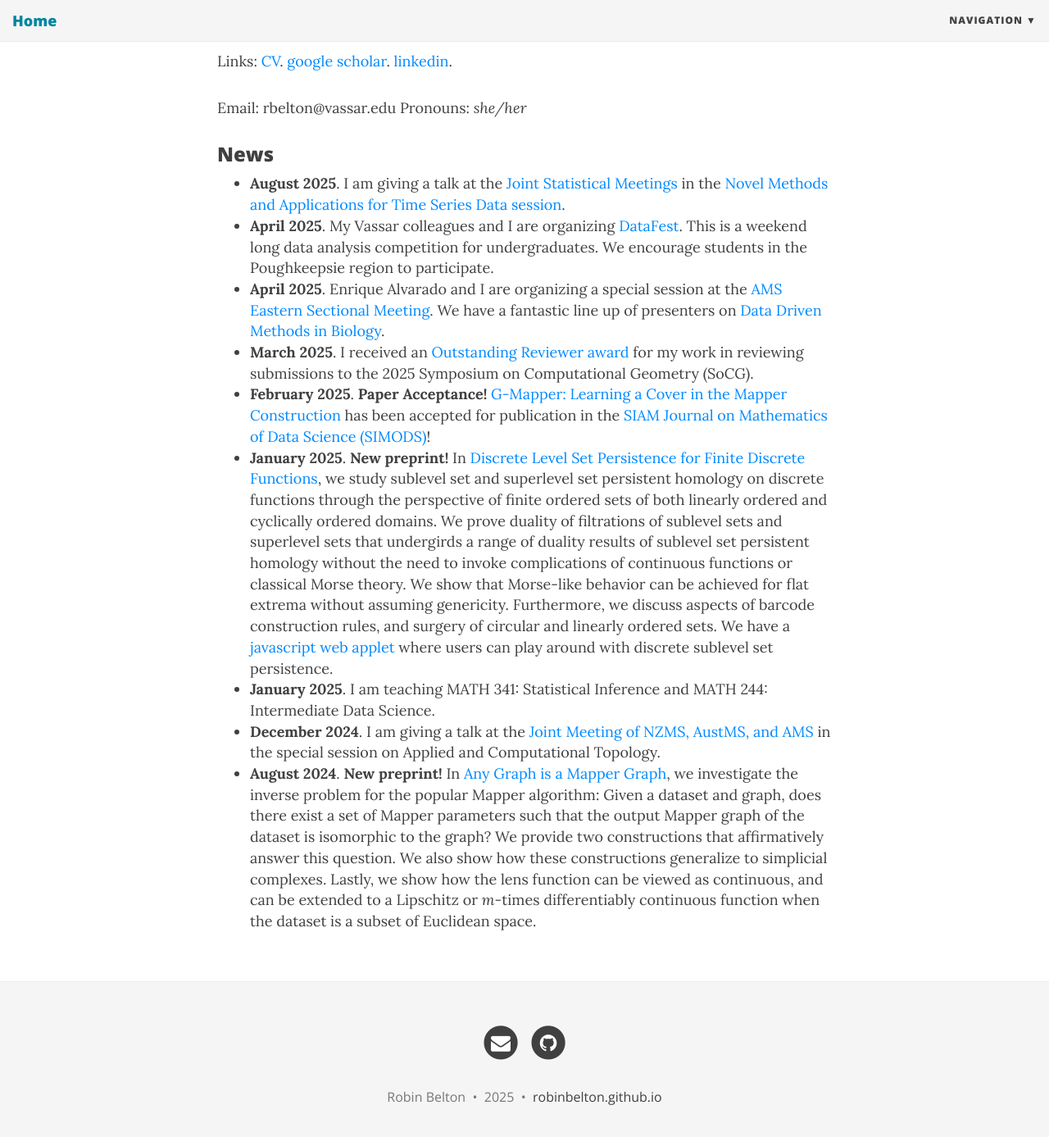
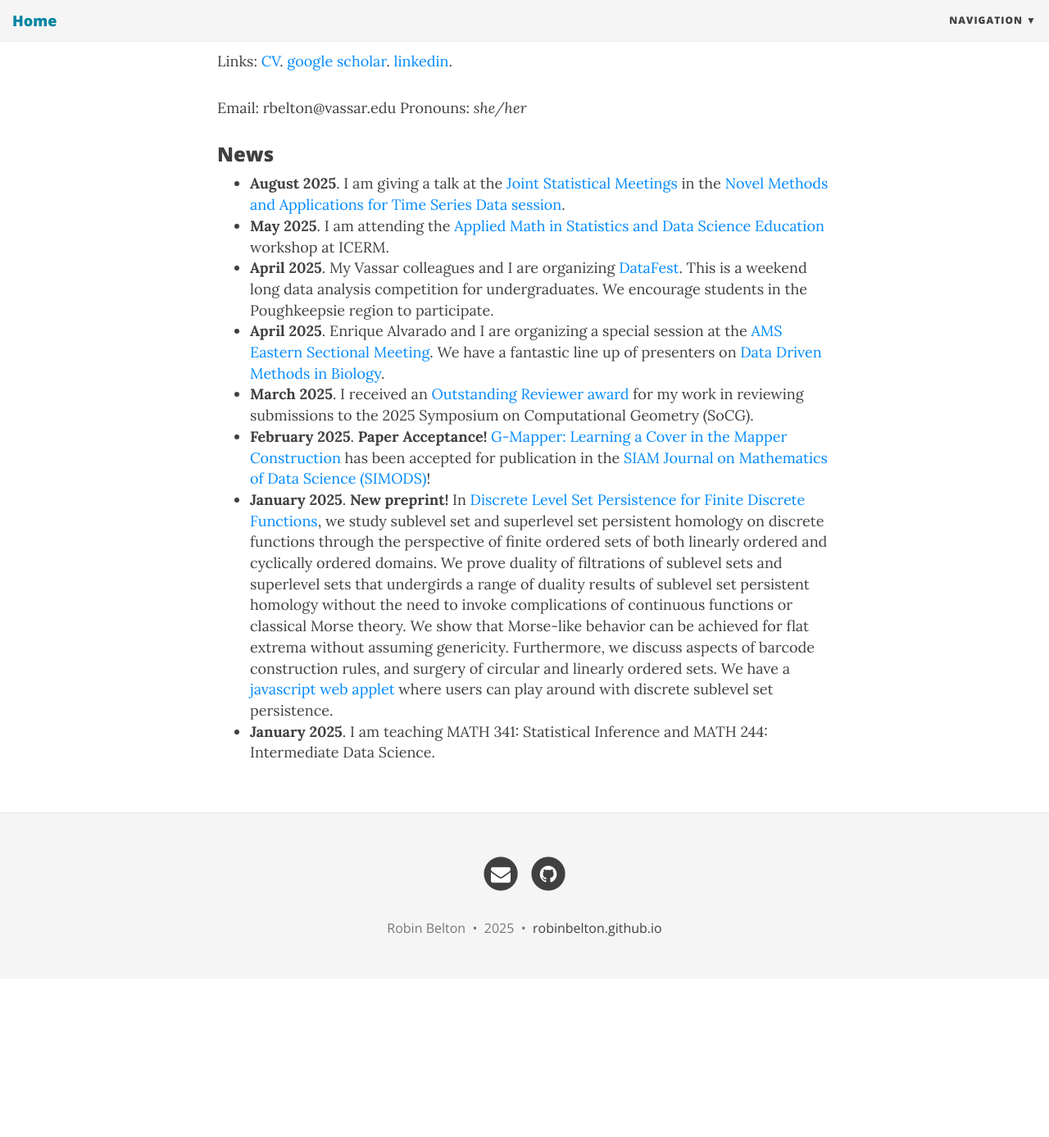
Before and after one commit to robinbelton/robinbelton.github.io, a Jekyll site: the page built from index.html, in a window 1280 px wide and 1400 px high, scrolled down 662 px. Shown: the top 1387 px of the window at 82% size. Built offline with Jekyll 4.4.1, drawn with Linux system fonts in a browser that asks for light colours; nearby versions of some CDN libraries; the list of posts is cut into pages by our own code; after the commit the page ends 1856 px from its top, so only the background shows below that.

Commit message:
Update website

```diff
--- a/index.html
+++ b/index.html
@@ -19,12 +19,11 @@ Hello! I am an Assistant Professor in the Department of Mathematics and Statisti
 <h3>News</h3>
 <ul>
     <li><b>August 2025</b>. I am giving a talk at the <a href = "https://ww2.amstat.org/meetings/jsm/2025/">Joint Statistical Meetings</a> in the <a href = "https://ww3.aievolution.com/JSMAnnual2025/Events/pubSearchEvents?style=0">Novel Methods and Applications for Time Series Data session</a>.</li>
+    <li><b>May 2025</b>. I am attending the <a href = "https://icerm.brown.edu/program/hot_topics_workshop/htw-25-amsdse">Applied Math in Statistics and Data Science Education</a> workshop at ICERM.</li>
     <li><b>April 2025</b>. My Vassar colleagues and I are organizing <a href= "https://pages.vassar.edu/datafest/">DataFest</a>. This is a weekend long data analysis competition for undergraduates. We encourage students in the Poughkeepsie region to participate.</li>
     <li><b>April 2025</b>. Enrique Alvarado and I are organizing a special session at the <a href = "https://www.ams.org/meetings/sectional/2320_program.html">AMS Eastern Sectional Meeting</a>. We have a fantastic line up of presenters on <a href = "https://www.ams.org/meetings/sectional/2320_program_ss9.html#title">Data Driven Methods in Biology</a>.</li>
     <li><b>March 2025</b>. I received an <a href = "https://socg25.github.io/awards.html">Outstanding Reviewer award</a> for my work in reviewing submissions to the 2025 Symposium on Computational Geometry (SoCG).</li>
     <li><b>February 2025</b>. <b>Paper Acceptance!</b> <a href="https://arxiv.org/abs/2309.06634">G-Mapper: Learning a Cover in the Mapper Construction</a> has been accepted for publication in the <a href="https://www.siam.org/publications/siam-journals/siam-journal-on-mathematics-of-data-science/">SIAM Journal on Mathematics of Data Science (SIMODS)</a>!</li>
     <li><b>January 2025</b>. <b>New preprint!</b> In <a href="https://arxiv.org/pdf/2501.17794">Discrete Level Set Persistence for Finite Discrete Functions</a>, we study sublevel set and superlevel set persistent homology on discrete functions through the perspective of finite ordered sets of both linearly ordered and cyclically ordered domains. We prove duality of filtrations of sublevel sets and superlevel sets that undergirds a range of duality results of sublevel set persistent homology without the need to invoke complications of continuous functions or classical Morse theory. We show that Morse-like behavior can be achieved for flat extrema without assuming genericity. Furthermore, we discuss aspects of barcode construction rules, and surgery of circular and linearly ordered sets. We have a <a href="https://gessl.github.io/DiscreteLevelSetPersistenceDemo/">javascript web applet</a> where users can play around with discrete sublevel set persistence.</li>
     <li><b>January 2025</b>. I am teaching MATH 341: Statistical Inference and MATH 244: Intermediate Data Science.</li>
-    <li><b>December 2024</b>. I am giving a talk at the <a href= "https://ms-meet-2024.blogs.auckland.ac.nz">Joint Meeting of NZMS, AustMS, and AMS</a> in the special session on Applied and Computational Topology. </li>
-    <li><b>August 2024</b>. <b>New preprint!</b> In <a href="https://arxiv.org/pdf/2408.11180v1">Any Graph is a Mapper Graph</a>, we investigate the inverse problem for the popular Mapper algorithm: Given a dataset and graph, does there exist a set of Mapper parameters such that the output Mapper graph of the dataset is isomorphic to the graph? We provide two constructions that affirmatively answer this question. We also show how these constructions generalize to simplicial complexes. Lastly, we show how the lens function can be viewed as continuous, and can be extended to a Lipschitz or <em>m</em>-times differentiably continuous function when the dataset is a subset of Euclidean space.</li>
 </ul>
```
